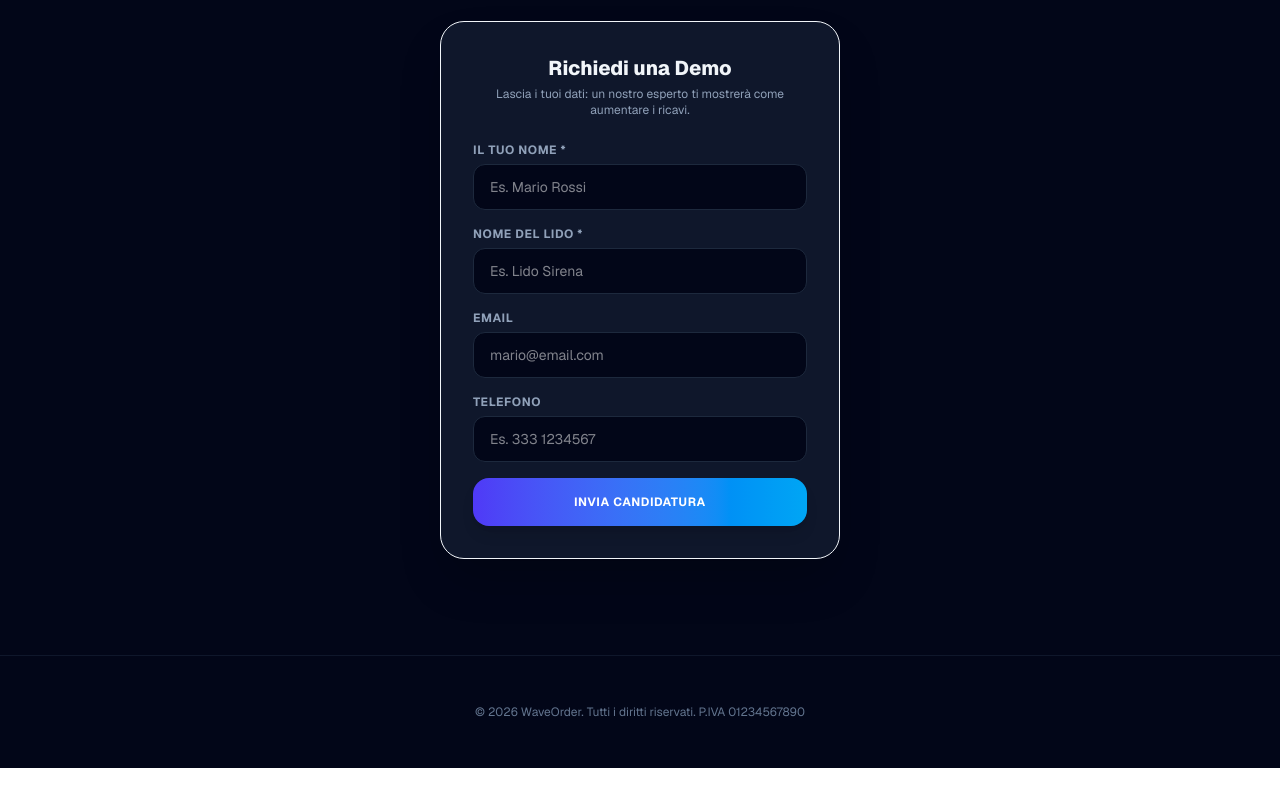
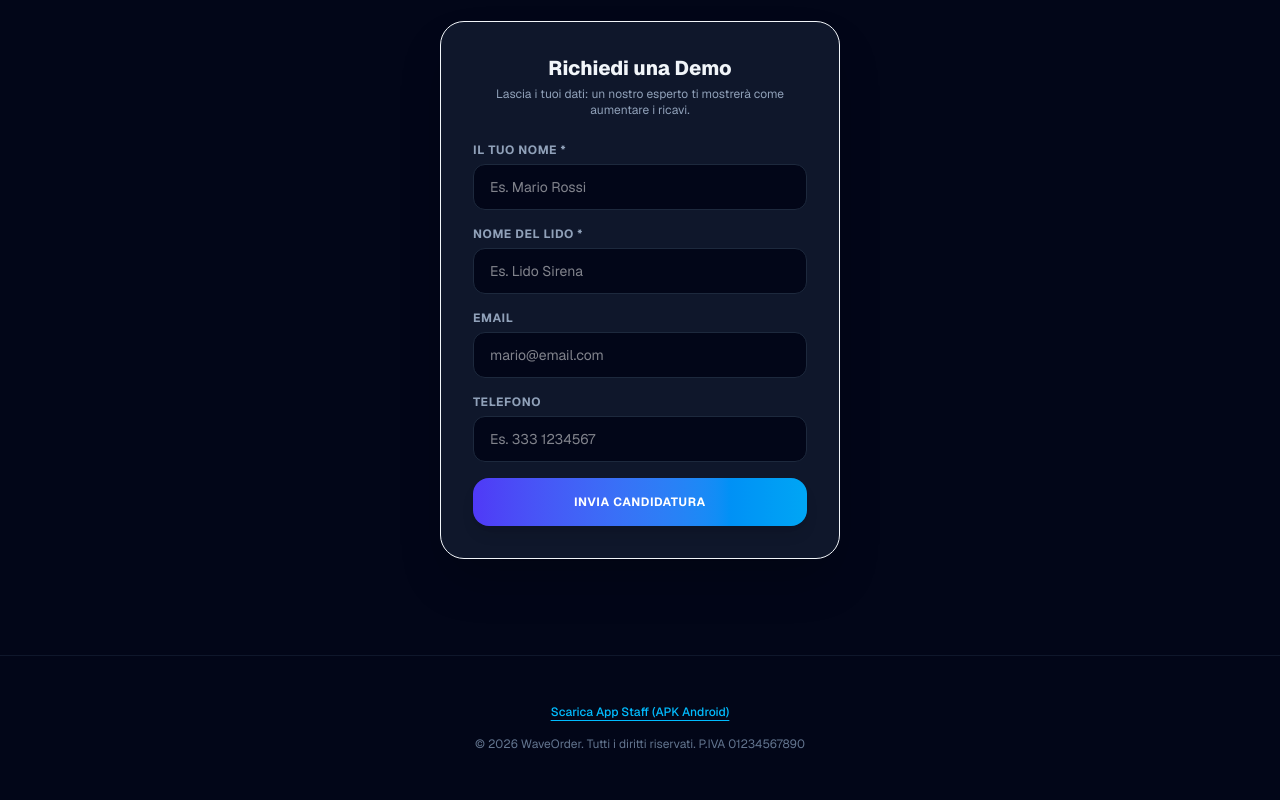
Before and after one commit to airhomedomotics/waveorder, a Next.js app: page / in a window 1280 px wide. Shown: the part 3252-4052 px from the top of the page. Before the commit the page ends 4020 px from the top, so only its background shows below. Built offline with nearby package versions, Linux system fonts and the light colour scheme; no server answers; the database is empty.

Commit message:
feat: added download link for APK in footer

```diff
--- a/src/app/page.tsx
+++ b/src/app/page.tsx
@@ -567,7 +567,8 @@ export default function LandingPage() {
       </section>
 
       {/* FOOTER */}
-      <footer className="border-t border-slate-900 py-12 px-6 text-center text-xs text-slate-500">
+      <footer className="border-t border-slate-900 py-12 px-6 flex flex-col items-center gap-4 text-center text-xs text-slate-500">
+        <a href="/waveorder-app.apk" download className="text-sky-400 hover:text-sky-300 font-medium underline underline-offset-4">Scarica App Staff (APK Android)</a>
         <p>© 2026 WaveOrder. Tutti i diritti riservati. P.IVA 01234567890</p>
       </footer>
     </div>
```
